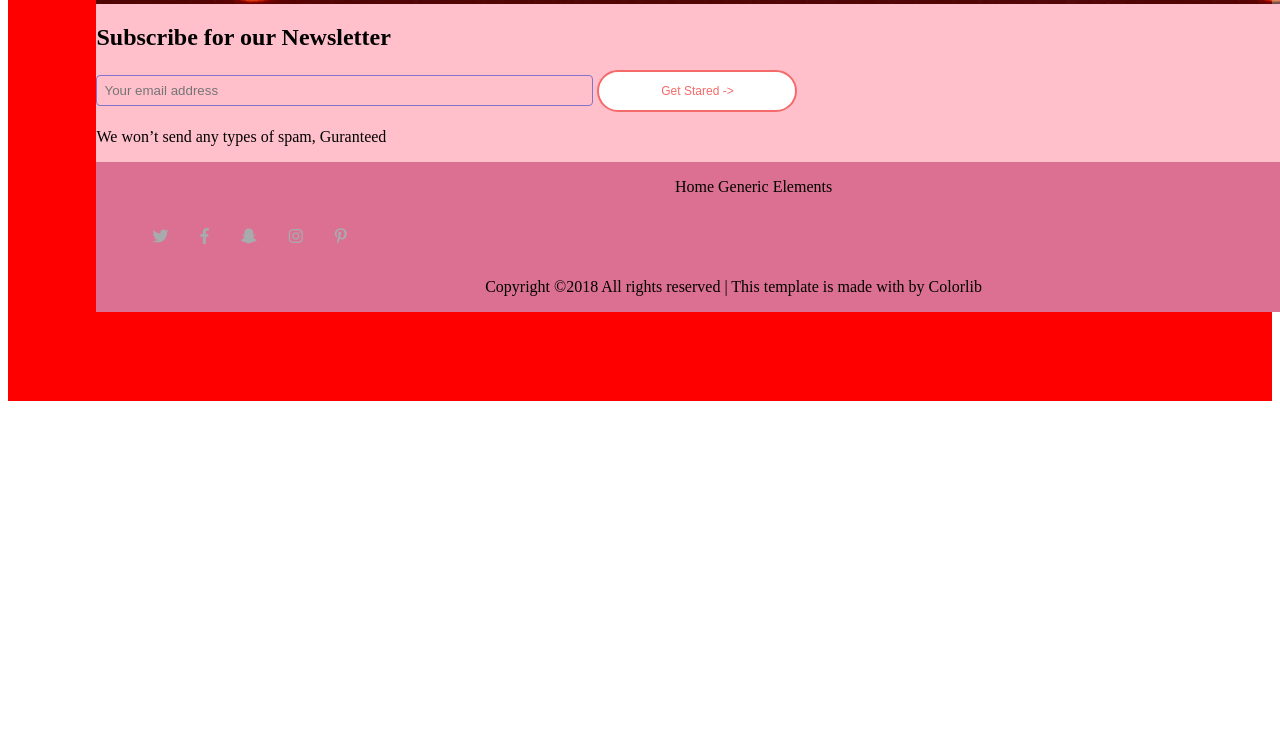
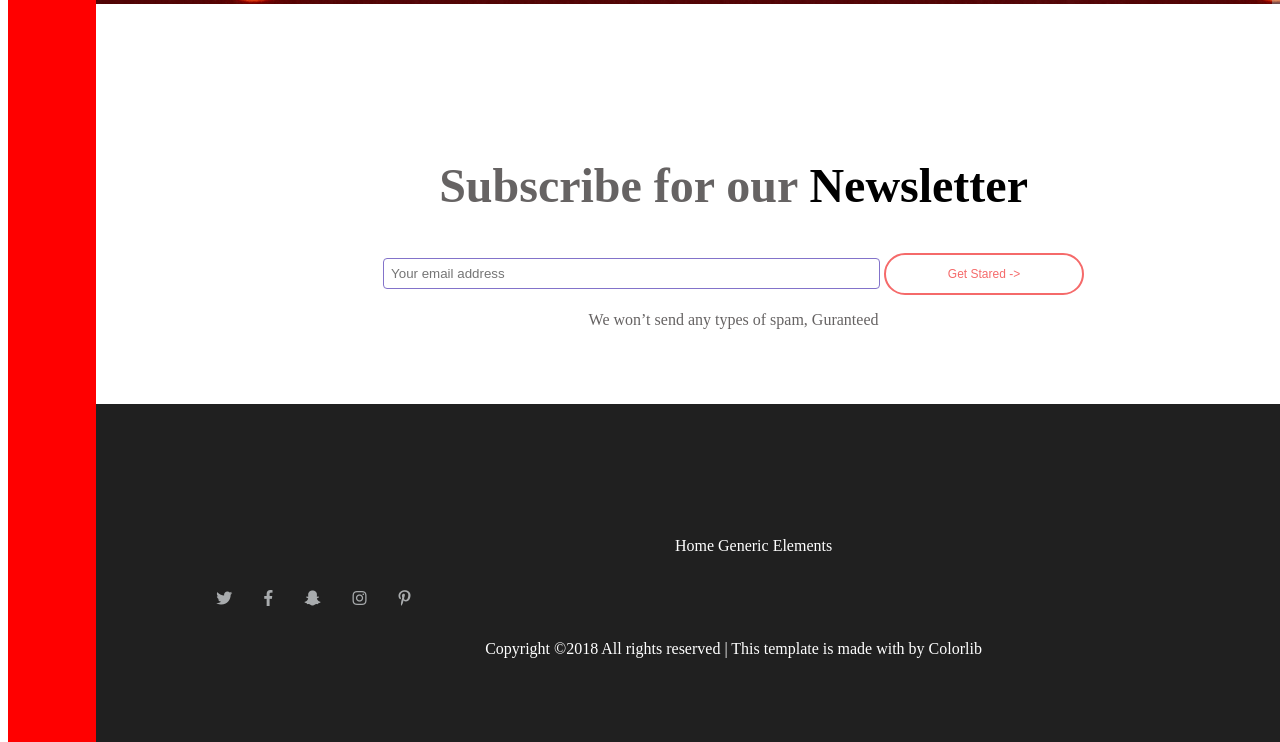
Before and after one commit to estherlaraaaa/PaginaWeb, a plain HTML site: page index.html in a window 1280 px wide. Shown: the part 3780-4522 px from the top of the page. Before the commit the page ends 4189 px from the top, so only its background shows below. Drawn offline with Linux system fonts and the light colour scheme.

Commit message:
seccion6,7,5

```diff
--- a/index.html
+++ b/index.html
@@ -91,12 +91,15 @@
             </div>
         </section>
         <section class="seccion6">
-            <h1>Subscribe for our Newsletter</h1>
-            <input type="email" name="email" id="email" required placeholder="Your email address">
-            <button class="button">Get Stared -></button>
-            <p>We won’t send any types of spam, Guranteed</p>
+            <div class="subs">
+                <h1>Subscribe for our<span style="color:black;"> Newsletter</span></h1>
+                    <input type="email" name="email" id="email" required placeholder="Your email address">
+                <button class="button">Get Stared -></button>
+                <p>We won’t send any types of spam, Guranteed</p>
+            </div>
         </section>
         <section class="seccion7">
+            <div class="pie">
             <nav class="nav-footer">
                 <ul>
                     <li>Home</li>
@@ -114,6 +117,7 @@
                 </ul>
             </div>
             <p>Copyright ©2018 All rights reserved | This template is made with by Colorlib</p>
+        </div>
         </section>
     </div>
 </body>
--- a/style.css
+++ b/style.css
@@ -239,7 +239,7 @@ div:hover{
 
 .btn{
     text-align: right;
-    width: 1210px;
+    width: 1200px;
 }
 
 input[type=email]{
@@ -265,27 +265,43 @@ input[type=wish]{
     background: transparent;
 }
 
+.seccion6{
+    background-color: white;
+    text-align: center;
+    height: 50vh;
+}
 
+.subs{
+    padding: 5%;
+    padding-top: 9%;
+    color: rgb(102, 99, 99);
+}
 
+.subs h1{
+    font-size: 3em;
+}
 
-
-
-.seccion6{
-    background-color: pink;
-}
 .seccion7{
-    background-color: palevioletred;
+    background-color: rgb(32, 32, 32);
     text-align: center;
     justify-content: center;
+    height: 50vh;
+    color: white;
+}
+
+.pie{
+    padding: 5%;
+    padding-top: 9%;
 }
 
 .nav-footer ul li {
     display: inline-block;
-    float: center;
     text-align: center;
     margin-top: 0;
+    justify-content: center;
     font-size: 1em;
-    justify-content: center;
+    font-weight: 300;
+    line-height: 1.5em;
 }
 
 .nav-footer ul li a{
```
